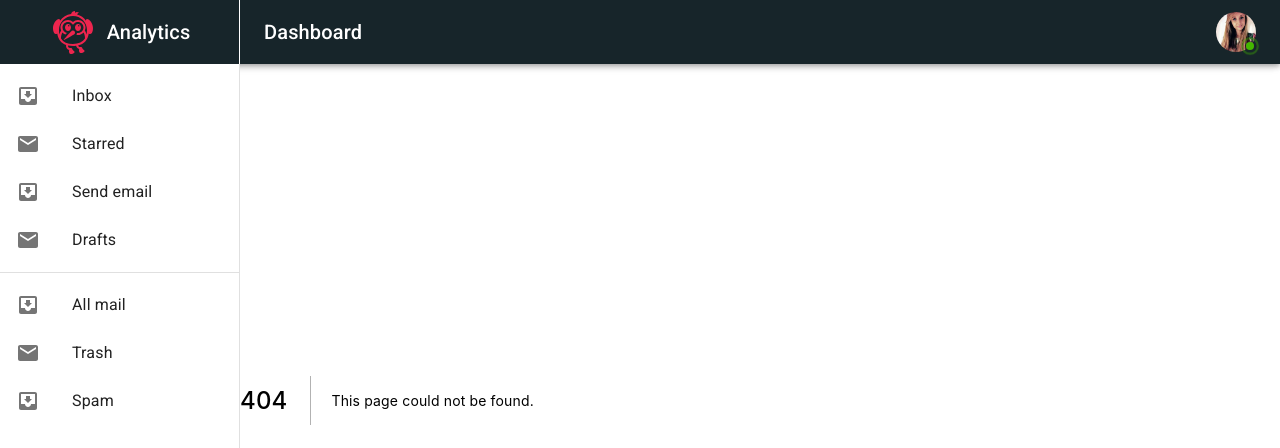
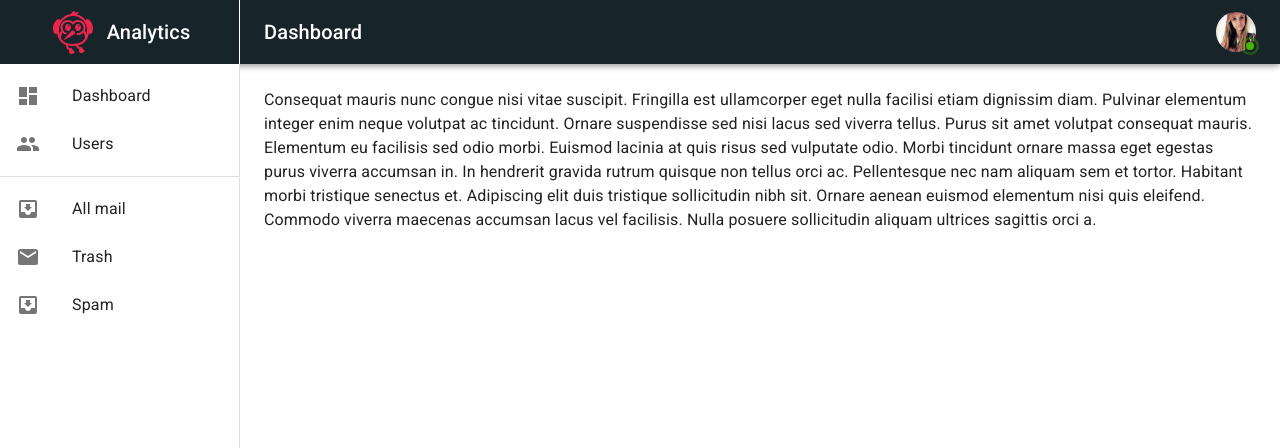
Before and after one commit to titprashantv/next-ts, a Next.js app: page /users in a window 1280 px wide. Before the commit this address had no page. Shown: the top 448 px of the page. Built offline with nearby package versions, Linux system fonts and the light colour scheme.

Commit message:
Add menu

```diff
--- /dev/null
+++ b/components/navigation/MainMenu.js
@@ -0,0 +1,13 @@
+const MainMenu = [
+    {
+        path: '/',
+        name: 'Dashboard',
+        icon: 'Dashboard'
+    },
+    {
+        path: '/users',
+        name: 'Users',
+        icon: 'Group'
+    }
+];
+export default MainMenu;
--- a/components/navigation/NavBar.tsx
+++ b/components/navigation/NavBar.tsx
@@ -1,16 +1,12 @@
 import * as React from 'react';
-import {
-    styled, AppBar, Box, CssBaseline, Divider, Drawer, IconButton, List, ListItem, ListItemButton, ListItemIcon, ListItemText, Toolbar, Typography, Tooltip, Avatar, Menu,
-    MenuItem, Badge, Button
-} from '@mui/material';
-import InboxIcon from '@mui/icons-material/MoveToInbox';
-import MailIcon from '@mui/icons-material/Mail';
-import MenuIcon from '@mui/icons-material/Menu';
-import FlutterDashIcon from '@mui/icons-material/FlutterDash';
+import {styled, AppBar, Box, CssBaseline, Divider, Drawer, IconButton, List, ListItem, ListItemButton, ListItemIcon, ListItemText, Toolbar, Typography, Avatar, Badge} from '@mui/material';
+import {MoveToInbox, Mail, FlutterDash, Menu} from '@mui/icons-material';
+import Link from 'next/link'
+import MainMenu from './MainMenu'
+import NavIcon from './NavIcon'
 
 const headerHeight = 64;
 const drawerWidth = 240;
-const prefix = '/next-ts';
 
 interface Props {
     window?: () => Window;
@@ -63,14 +59,16 @@ export default function NavBar(props: Props) {
     const sideBar = (
         <div>
             <List>
-                {['Inbox', 'Starred', 'Send email', 'Drafts'].map((text, index) => (
-                    <ListItem key={text} disablePadding>
-                        <ListItemButton>
-                            <ListItemIcon>
-                                {index % 2 === 0 ? <InboxIcon/> : <MailIcon/>}
-                            </ListItemIcon>
-                            <ListItemText primary={text}/>
-                        </ListItemButton>
+                {MainMenu.map((row, index) => (
+                    <ListItem key={row.name} disablePadding>
+                        <Link href={row.path}>
+                            <ListItemButton>
+                                <ListItemIcon>
+                                    <NavIcon icon={row.icon}/>
+                                </ListItemIcon>
+                                <ListItemText primary={row.name}/>
+                            </ListItemButton>
+                        </Link>
                     </ListItem>
                 ))}
             </List>
@@ -80,7 +78,7 @@ export default function NavBar(props: Props) {
                     <ListItem key={text} disablePadding>
                         <ListItemButton>
                             <ListItemIcon>
-                                {index % 2 === 0 ? <InboxIcon/> : <MailIcon/>}
+                                {index % 2 === 0 ? <MoveToInbox/> : <Mail/>}
                             </ListItemIcon>
                             <ListItemText primary={text}/>
                         </ListItemButton>
@@ -99,16 +97,16 @@ export default function NavBar(props: Props) {
                 <Box sx={{display: 'flex'}}>
                     <Box sx={{width: drawerWidth, height: headerHeight, display: {xs: 'none', md: 'flex'}, alignItems: 'center', justifyContent: 'center', borderRight: '1px solid'}}>
                         <Typography variant="h6" noWrap component="div" sx={{display: 'flex', alignItems: 'center'}}>
-                            <FlutterDashIcon color="secondary" sx={{marginRight: '10px', width: '48px', height: '48px'}}/> Analytics
+                            <FlutterDash color="secondary" sx={{marginRight: '10px', width: '48px', height: '48px'}}/> Analytics
                         </Typography>
                     </Box>
                     <Toolbar sx={{height: headerHeight, flexGrow: 1, justifyContent: 'space-between'}} id="back-to-top-anchor">
                         <Box sx={{width: drawerWidth, display: {xs: 'flex', md: 'none'}}}>
                             <IconButton color="inherit" aria-label="open drawer" edge="start" onClick={handleSideBarToggle} sx={{display: {md: 'none'}}}>
-                                <MenuIcon/>
+                                <Menu/>
                             </IconButton>
                             <Typography variant="h6" noWrap component="div" sx={{display: 'flex', alignItems: 'center'}}>
-                                <FlutterDashIcon color="secondary" fontSize="large" sx={{marginRight: '10px', width: '48px', height: '48px'}}/> Analytics
+                                <FlutterDash color="secondary" fontSize="large" sx={{marginRight: '10px', width: '48px', height: '48px'}}/> Analytics
                             </Typography>
                         </Box>
                         <Typography variant="h6" noWrap component="div" sx={{display: {xs: 'none', md: 'flex'}, alignItems: 'center'}}>
@@ -118,7 +116,7 @@ export default function NavBar(props: Props) {
                         <Box sx={{flexGrow: 0}}>
                             <IconButton onClick={handleUserProfileToggle()} sx={{p: 0}}>
                                 <StyledBadge overlap="circular" anchorOrigin={{vertical: 'bottom', horizontal: 'right'}} variant="dot">
-                                    <Avatar alt="Remy Sharp" src={prefix + '/static/avatar.jpg'}/>
+                                    <Avatar alt="Remy Sharp" src="/static/avatar.jpg"/>
                                 </StyledBadge>
                             </IconButton>
                         </Box>
@@ -142,7 +140,7 @@ export default function NavBar(props: Props) {
                             <ListItem key={text} disablePadding>
                                 <ListItemButton>
                                     <ListItemIcon>
-                                        {index % 2 === 0 ? <InboxIcon/> : <MailIcon/>}
+                                        {index % 2 === 0 ? <MoveToInbox/> : <Mail/>}
                                     </ListItemIcon>
                                     <ListItemText primary={text}/>
                                 </ListItemButton>
@@ -155,7 +153,7 @@ export default function NavBar(props: Props) {
                             <ListItem key={text} disablePadding>
                                 <ListItemButton>
                                     <ListItemIcon>
-                                        {index % 2 === 0 ? <InboxIcon/> : <MailIcon/>}
+                                        {index % 2 === 0 ? <MoveToInbox/> : <Mail/>}
                                     </ListItemIcon>
                                     <ListItemText primary={text}/>
                                 </ListItemButton>
--- /dev/null
+++ b/components/navigation/NavIcon.tsx
@@ -0,0 +1,19 @@
+import * as React from 'react';
+import {Dashboard, Group} from '@mui/icons-material';
+
+interface iconName {
+    icon: string
+}
+
+const NavIcon = (props: iconName) => {
+    switch (props.icon) {
+        case 'Dashboard':
+            return <Dashboard/>;
+        case 'Group':
+            return <Group/>;
+        default:
+            return <Dashboard/>;
+    }
+};
+
+export default NavIcon;
--- a/next.config.js
+++ b/next.config.js
@@ -1,6 +1,4 @@
 /** @type {import('next').NextConfig} */
 module.exports = {
     reactStrictMode: true,
-    basePath: '/next-ts',
-    assetPrefix: '/next-ts',
 };
--- a/pages/_app.tsx
+++ b/pages/_app.tsx
@@ -11,7 +11,7 @@ export default function MyApp(props: AppProps) {
         <div>
             <Head>
                 <meta name="viewport" content="initial-scale=1, width=device-width"/>
-                <title>Dashboard</title>
+                <title>Dashboard | Analytics</title>
             </Head>
             <ThemeProvider theme={theme}>
                 <Box sx={{display: 'flex'}}>
--- a/pages/_document.tsx
+++ b/pages/_document.tsx
@@ -2,14 +2,13 @@ import * as React from 'react';
 import Document, {Html, Head, Main, NextScript} from 'next/document';
 import theme from '../src/theme';
 
-const prefix = '/next-ts';
 export default class MyDocument extends Document {
     render() {
         return (
             <Html lang="en">
                 <Head>
                     <meta name="theme-color" content={theme.palette.primary.main}/>
-                    <link rel="shortcut icon" href={prefix + '/static/favicon.ico'}/>
+                    <link rel="shortcut icon" href="/static/favicon.ico"/>
                     <link rel="stylesheet" href="https://fonts.googleapis.com/css?family=Roboto:300,400,500,700&display=swap"/>
                 </Head>
                 <body>
--- /dev/null
+++ b/pages/users.tsx
@@ -0,0 +1,17 @@
+import * as React from 'react';
+import {Typography, Box, Toolbar} from '@mui/material';
+
+export default function Users() {
+    return (
+        <Box component="main" sx={{flexGrow: 1, p: 3}}>
+            <Toolbar id="back-to-top-anchor"/>
+            <Typography paragraph>
+                Consequat mauris nunc congue nisi vitae suscipit. Fringilla est ullamcorper eget nulla facilisi etiam dignissim diam. Pulvinar elementum integer enim neque volutpat ac tincidunt.
+                Ornare suspendisse sed nisi lacus sed viverra tellus. Purus sit amet volutpat consequat mauris. Elementum eu facilisis sed odio morbi. Euismod lacinia at quis risus sed vulputate odio.
+                Morbi tincidunt ornare massa eget egestas purus viverra accumsan in. In hendrerit gravida rutrum quisque non tellus orci ac. Pellentesque nec nam aliquam sem et tortor. Habitant morbi
+                tristique senectus et. Adipiscing elit duis tristique sollicitudin nibh sit. Ornare aenean euismod elementum nisi quis eleifend. Commodo viverra maecenas accumsan lacus vel facilisis.
+                Nulla posuere sollicitudin aliquam ultrices sagittis orci a.
+            </Typography>
+        </Box>
+    );
+};
```
